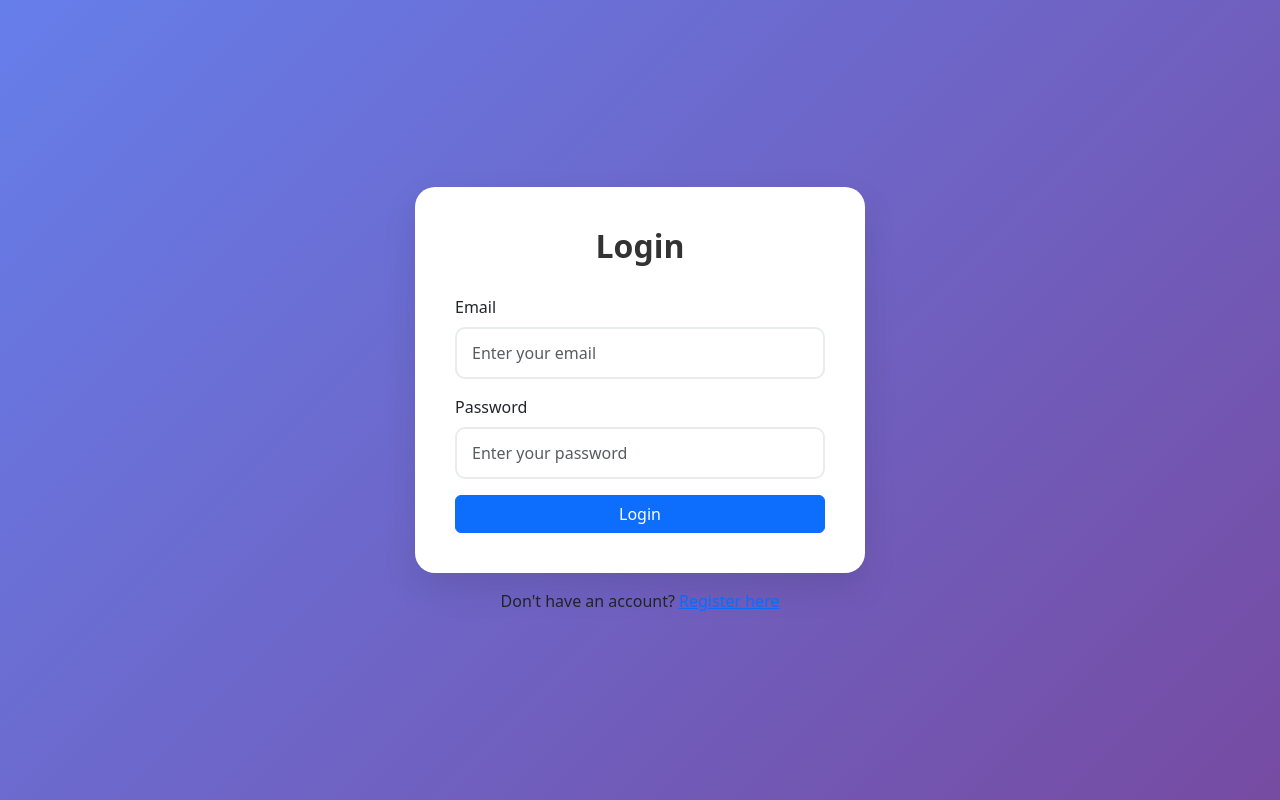
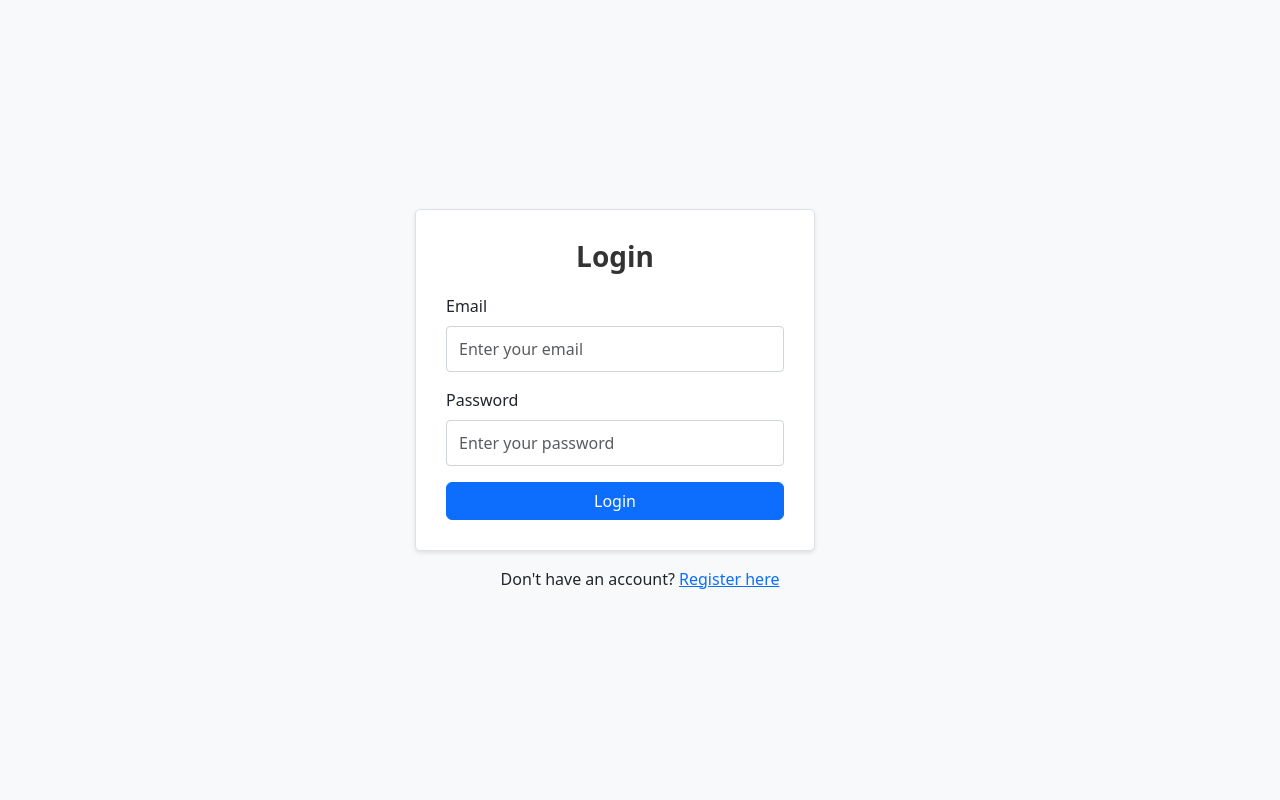
Before and after one commit to Nephophile06/User-management-with-authentication, a React (Create React App) app in the folder client/: page /login in a window 1280 px wide. Built offline with nearby package versions, Linux system fonts and the light colour scheme; no server answers.

Commit message:
css back to basic

```diff
--- a/client/src/App.css
+++ b/client/src/App.css
@@ -1,47 +1,49 @@
-/* Custom styles for User Management Application */
+/* Simple, clean styles for User Management Application */
 
-/* Dashboard styling */
+/* Basic dashboard styling */
 .dashboard-container {
   padding: 20px;
   background-color: #f8f9fa;
   min-height: 100vh;
 }
 
+/* Simple header styling */
 .dashboard-header {
-  background: linear-gradient(135deg, #667eea 0%, #764ba2 100%);
-  color: white;
+  background-color: #ffffff;
+  border: 1px solid #dee2e6;
+  border-radius: 5px;
   padding: 20px;
-  border-radius: 10px;
-  margin-bottom: 30px;
-  box-shadow: 0 4px 6px rgba(0, 0, 0, 0.1);
+  margin-bottom: 20px;
+  box-shadow: 0 1px 3px rgba(0, 0, 0, 0.1);
 }
 
 .dashboard-title {
-  font-size: 2.5rem;
+  font-size: 2rem;
   font-weight: bold;
-  margin-bottom: 10px;
+  margin-bottom: 5px;
+  color: #333;
 }
 
 .dashboard-subtitle {
-  font-size: 1.1rem;
-  opacity: 0.9;
+  font-size: 1rem;
+  color: #6c757d;
 }
 
-/* User table styling */
+/* Simple card styling */
 .user-table-card {
-  border-radius: 15px;
-  box-shadow: 0 8px 25px rgba(0, 0, 0, 0.1);
-  border: none;
-  overflow: hidden;
+  border-radius: 5px;
+  box-shadow: 0 1px 3px rgba(0, 0, 0, 0.1);
+  border: 1px solid #dee2e6;
 }
 
 .user-table-card .card-header {
-  background: linear-gradient(135deg, #667eea 0%, #764ba2 100%);
-  color: white;
-  border: none;
-  padding: 20px;
+  background-color: #f8f9fa;
+  border-bottom: 1px solid #dee2e6;
+  color: #333;
+  padding: 15px 20px;
 }
 
+/* Basic table styling */
 .user-table {
   margin: 0;
 }
@@ -58,81 +60,74 @@
   border-bottom: 1px solid #dee2e6;
 }
 
-/* Button styling */
+/* Simple button styling */
 .action-buttons {
   margin-bottom: 20px;
 }
 
 .btn-custom {
-  border-radius: 25px;
-  padding: 10px 20px;
-  font-weight: 500;
-  transition: all 0.3s ease;
-}
-
-.btn-custom:hover {
-  transform: translateY(-2px);
-  box-shadow: 0 4px 8px rgba(0, 0, 0, 0.2);
-}
-
-/* Status badges */
-.status-badge {
-  border-radius: 20px;
+  border-radius: 4px;
   padding: 8px 16px;
   font-weight: 500;
 }
 
-/* Login/Register forms */
+/* Simple status badges */
+.status-badge {
+  border-radius: 4px;
+  padding: 6px 12px;
+  font-weight: 500;
+}
+
+/* Simple login/register forms */
 .auth-container {
-  background: linear-gradient(135deg, #667eea 0%, #764ba2 100%);
+  background-color: #f8f9fa;
   min-height: 100vh;
   display: flex;
   align-items: center;
   justify-content: center;
+  padding: 20px;
 }
 
 .auth-card {
-  border-radius: 20px;
-  box-shadow: 0 15px 35px rgba(0, 0, 0, 0.1);
-  border: none;
-  overflow: hidden;
-  max-width: 450px;
+  border-radius: 5px;
+  box-shadow: 0 2px 4px rgba(0, 0, 0, 0.1);
+  border: 1px solid #dee2e6;
+  max-width: 400px;
   width: 100%;
 }
 
 .auth-card .card-body {
-  padding: 40px;
+  padding: 30px;
 }
 
 .auth-title {
-  font-size: 2rem;
+  font-size: 1.75rem;
   font-weight: bold;
   color: #333;
-  margin-bottom: 30px;
+  margin-bottom: 20px;
   text-align: center;
 }
 
-/* Form styling */
+/* Simple form styling */
 .form-control {
-  border-radius: 10px;
-  border: 2px solid #e9ecef;
-  padding: 12px 15px;
-  transition: all 0.3s ease;
+  border-radius: 4px;
+  border: 1px solid #ced4da;
+  padding: 10px 12px;
 }
 
 .form-control:focus {
-  border-color: #667eea;
-  box-shadow: 0 0 0 0.2rem rgba(102, 126, 234, 0.25);
+  border-color: #80bdff;
+  box-shadow: 0 0 0 0.2rem rgba(0, 123, 255, 0.25);
 }
 
 /* Responsive design */
 @media (max-width: 768px) {
   .dashboard-title {
-    font-size: 2rem;
+    font-size: 1.5rem;
   }
 
   .auth-card .card-body {
-    padding: 30px 20px;
+    padding: 20px;
   }
 
   .action-buttons {
@@ -145,26 +140,7 @@
   }
 }
 
-/* Animation for status changes */
+/* Simple animation for status changes */
 .status-transition {
-  transition: all 0.3s ease;
+  transition: all 0.2s ease;
 }
-
-/* Custom scrollbar */
-::-webkit-scrollbar {
-  width: 8px;
-}
-
-::-webkit-scrollbar-track {
-  background: #f1f1f1;
-  border-radius: 10px;
-}
-
-::-webkit-scrollbar-thumb {
-  background: #667eea;
-  border-radius: 10px;
-}
-
-::-webkit-scrollbar-thumb:hover {
-  background: #5a6fd8;
-}
--- a/client/src/components/Dashboard.js
+++ b/client/src/components/Dashboard.js
@@ -77,7 +77,7 @@ const Dashboard = () => {
                 </div>
                 <div className="d-flex gap-2">
                   <Button
-                    variant="outline-light"
+                    variant="outline-primary"
                     onClick={handleRefresh}
                     disabled={refreshing}
                     className="btn-custom"
@@ -91,7 +91,7 @@ const Dashboard = () => {
                       'Refresh'
                     )}
                   </Button>
-                  <Button variant="outline-light" onClick={handleLogout} className="btn-custom">
+                  <Button variant="outline-danger" onClick={handleLogout} className="btn-custom">
                     Logout
                   </Button>
                 </div>
```
Also changed, not shown: 1 other file (tests, documents, lock files or other folders).
